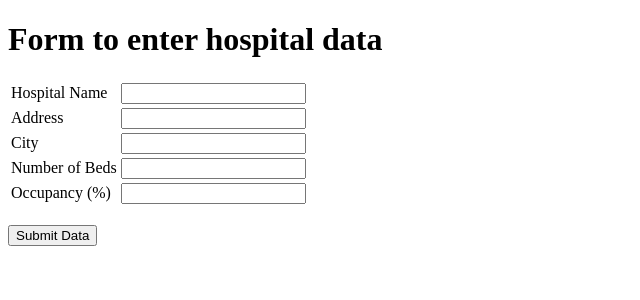
After one commit to deestroy/HospitalPredictor, a Flask app: page /data-form in a window 1280 px wide. The commit adds this page. Shown: the top 300 px of the page, without its empty margins (0-640 px from the left). Run offline with Flask 2, Linux system fonts and the light colour scheme.

Commit message:
Add templates

```diff
--- a/app.py
+++ b/app.py
@@ -22,24 +22,6 @@ cred = credentials.Certificate(os.environ.get('GOOGLE_APPLICATION_CREDENTIALS'))
 firebase_admin.initialize_app(cred)
 db = firestore.client()
 
-hospital_data = \
-[
-    {
-        'name': 'The Ottawa Hopsital, General Campus',
-        'address': '501 Smyth Road',
-        'city': 'Ottawa',
-        'num_beds': 1232,
-        'occupancy': 0.76
-    },
-    {
-        'name': 'CHEO',
-        'address': '401 Smyth Road',
-        'city': 'Ottawa',
-        'num_beds': 167,
-        'occupancy': 0.76
-    }
-]
-
 
 # main page
 @app.route('/')
@@ -50,36 +32,37 @@ def index():
 # 404 page
 @app.route('/404')
 def error_page():
-    return render_template('404.html', data=hospital_data)
+    return render_template('404.html')
 
 
-@app.route('/hospital-data', methods = ['GET'])
-def get_all_hospital_data():
+# data form page
+@app.route('/data-form')
+def data_form():
+    return render_template('data_form.html')
+
+
+# heat map page
+@app.route('/map')
+def map():
     hospitals = db.collection('hospitals').stream()
     data = []
     for hospital in hospitals:
         data.append(hospital.to_dict())
 
-    return render_template('404.html', data=data)
+    return render_template('map.html', data=data)
 
 
-# update existing hospital with new data (all fields)
-@app.route('/add-hospital-data', methods = ['GET', 'POST'])
+# add new hospital data (all fields)
+@app.route('/add-hospital-data', methods = ['POST'])
 def add_hospital_data():
 
-    # DUMMY DATA FOR TESTING
-    if request.method == 'GET':
-        for hospital in hospital_data:
-            db.collection(u'hospitals').document(hospital['name']).set(hospital)
-        return redirect(url_for('index'))
-
-    elif request.method == 'POST':
+    if request.method == 'POST':
         req_data = request.get_json()
         hospital = Hospital(req_data['name'], req_data['address'], req_data['city'], req_data['num_beds'], req_data['occupancy'])
         db.collection(u'hospitals').document(req_data['name']).set(hospital.to_dict())
         return redirect(url_for('index'))
 
-    return redirect(url_for('error_page'), data=hospital_data)
+    return redirect(url_for('error_page'))
 
 
 # returns data for specified hospital
@@ -95,7 +78,7 @@ def get_hospital_data():
             hospital_data = hospitals[0].to_dict()
             return jsonify(hospital_data)
 
-    return redirect(url_for('error_page'), data=hospital_data)
+    return redirect(url_for('error_page'))
 
 
 if __name__ == '__main__':
--- /dev/null
+++ b/templates/data_form.html
@@ -0,0 +1,48 @@
+<!DOCTYPE html>
+<html lang="en">
+    <head>
+        <meta charset="UTF-8">
+        <meta name="viewport" content="width=device-width, initial-scale=1">
+        <meta http-equiv="X-UA-Compatible" content="ie=edge">
+        <title>Hospital Predictor</title>
+        <script src="https://ajax.googleapis.com/ajax/libs/jquery/3.4.1/jquery.min.js"></script>
+    </head>
+    <body>
+        <h1>
+            Form to enter hospital data
+        </h1>
+        <table>
+            <tr>
+                <td>Hospital Name</td>
+                <td><input type="text" id="name_field"/><td>
+            </tr>
+            <tr>
+                <td>Address</td>
+                <td><input type="text" id="address_field"/><td>
+            </tr>
+            <tr>
+                <td>City</td>
+                <td><input type="text" id="city_field"/><td>
+            </tr>
+            <tr>
+                <td>Number of Beds</td>
+                <td><input type="int" id="num_beds_field"/><td>
+            </tr>
+            <tr>
+                <td>Occupancy (%)</td>
+                <td><input type="int" id="occupancy_field"/><td>
+            </tr>
+        </table>
+        <br>
+        <button type="button" id="submit_btn">Submit Data</button>
+    </body>
+    <script>
+        $("submit_btn").click(function() {
+            var name = $("#name_field").text();
+            var address = $("#address_field").text();
+            var city = $("#city_field").text();
+            var num_beds = $("num_beds_field").text();
+            var occupancy = $("occupancy_field").text();
+        });
+    </script>
+</html>
--- a/templates/index.html
+++ b/templates/index.html
@@ -32,13 +32,13 @@
                             <a class="nav-link" href="#home">Home</a>
                         </li>
                         <li class="nav-item">
-                            <a class="nav-link" href="{{ url_for('get_all_hospital_data') }}">Heat Map</a>
+                            <a class="nav-link" href="{{ url_for('map') }}">Heat Map</a>
                         </li>
                         <li class="nav-item">
                             <a class="nav-link" href="#all-to-action ">About</a>
                         </li>
                         <li class="nav-item">
-                            <a class="nav-link" href="{{ url_for('add_hospital_data') }}">Add Data</a>
+                            <a class="nav-link" href="{{ url_for('data_form') }}">Add Data</a>
                         </li>
                         <li class="nav-item">
                             <a class="nav-link btn btn-outline-secondary" href="#contact">Contact Us</a>
```
Also changed, not shown: templates/404.html (+0 -20 lines), templates/map.html (added, +32 -0 lines), 1 other file.
